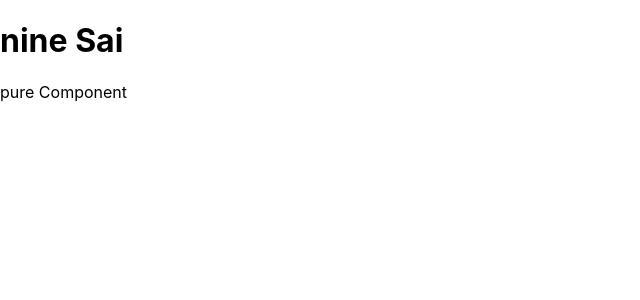
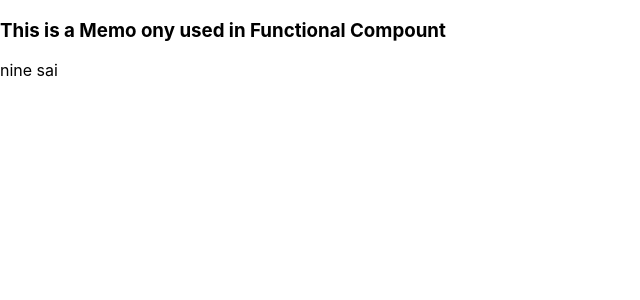
Before and after one commit to shirishagit/REACT-2, a React (Create React App) app in the folder react9/: page / in a window 1280 px wide. Shown: the top 300 px of the page, without its empty margins (0-640 px from the left). Built offline with nearby package versions, Linux system fonts and the light colour scheme.

Commit message:
new changes

```diff
--- a/react9/src/PRACTICE/CLASS COMPONENT/PURECOMPONENT/PureComp.jsx
+++ b/react9/src/PRACTICE/CLASS COMPONENT/PURECOMPONENT/PureComp.jsx
@@ -4,7 +4,7 @@ class PUREComponent extends PureComponent{
       render(){
          return(
             <div>
-                <p>pure Component</p>
+                <p>pure Component{this.props.person}</p>
             </div>
         )
     }
--- a/react9/src/PRACTICE/CLASS COMPONENT/PURECOMPONENT/RegulerComponent.jsx
+++ b/react9/src/PRACTICE/CLASS COMPONENT/PURECOMPONENT/RegulerComponent.jsx
@@ -1,5 +1,6 @@
-import React,{Component, PureComponent} from "react";
-import PUREComponent from "./PureComp";
+import React,{Component} from "react";
+// import PUREComponent from "./PureComp";
+import MemoComp from "../../FUNCTIONAL COMPONENT/MEMO/MemoComp";
 
 class RegularComponent extends Component{
     constructor(props){
@@ -8,19 +9,20 @@ class RegularComponent extends Component{
          person:"nine Sai"
         }
     }
-    shouldComponentUpdate(){
+    componentDidMount(){
         setInterval(()=>{
             this.setState({
                 person:"nine sai"
             })
-        },5000)
+        },3000)
     }
     render(){
-
+        // console.log("siri")
         return(
             <div>
-                <h1>{this.state.person}</h1>
-                <PUREComponent/>
+                {/* <h1>{this.state.person}</h1> */}
+                {/* <PUREComponent/> */}
+                <MemoComp passing={this.state.person}/>
             </div>
         )
     }
--- /dev/null
+++ b/react9/src/PRACTICE/FUNCTIONAL COMPONENT/MEMO/MemoComp.jsx
@@ -0,0 +1,13 @@
+import React from "react";
+//THIS IS MEMO COMPONENT SAME AS PURE COMPONENT
+
+function MemoComp ({passing}){
+    // console.log("memo component")
+    return(
+        <div>
+           <h3>This is a Memo ony used in Functional Compount</h3> {passing}
+        </div>
+    )
+}
+
+export default React.memo(MemoComp)
```
